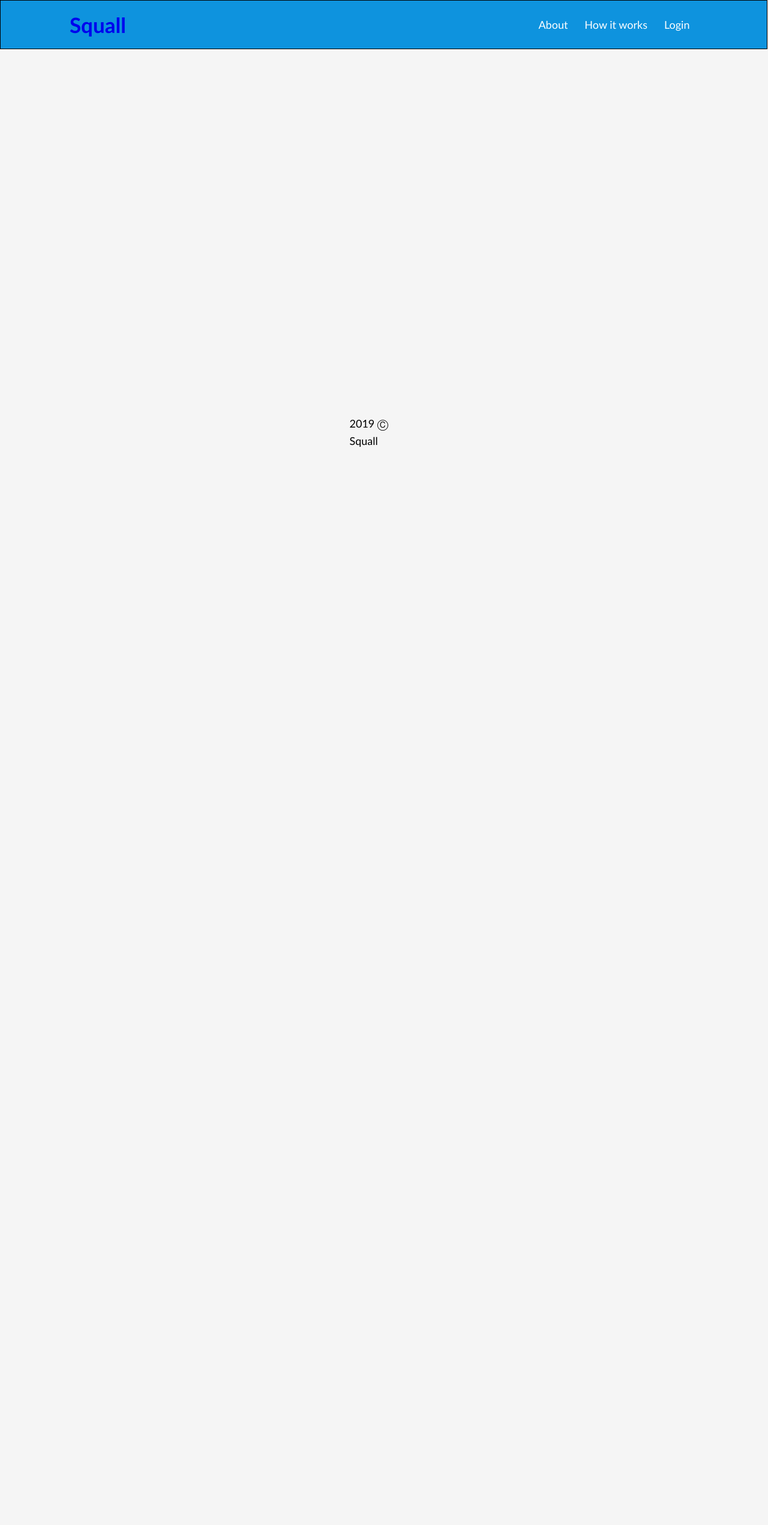
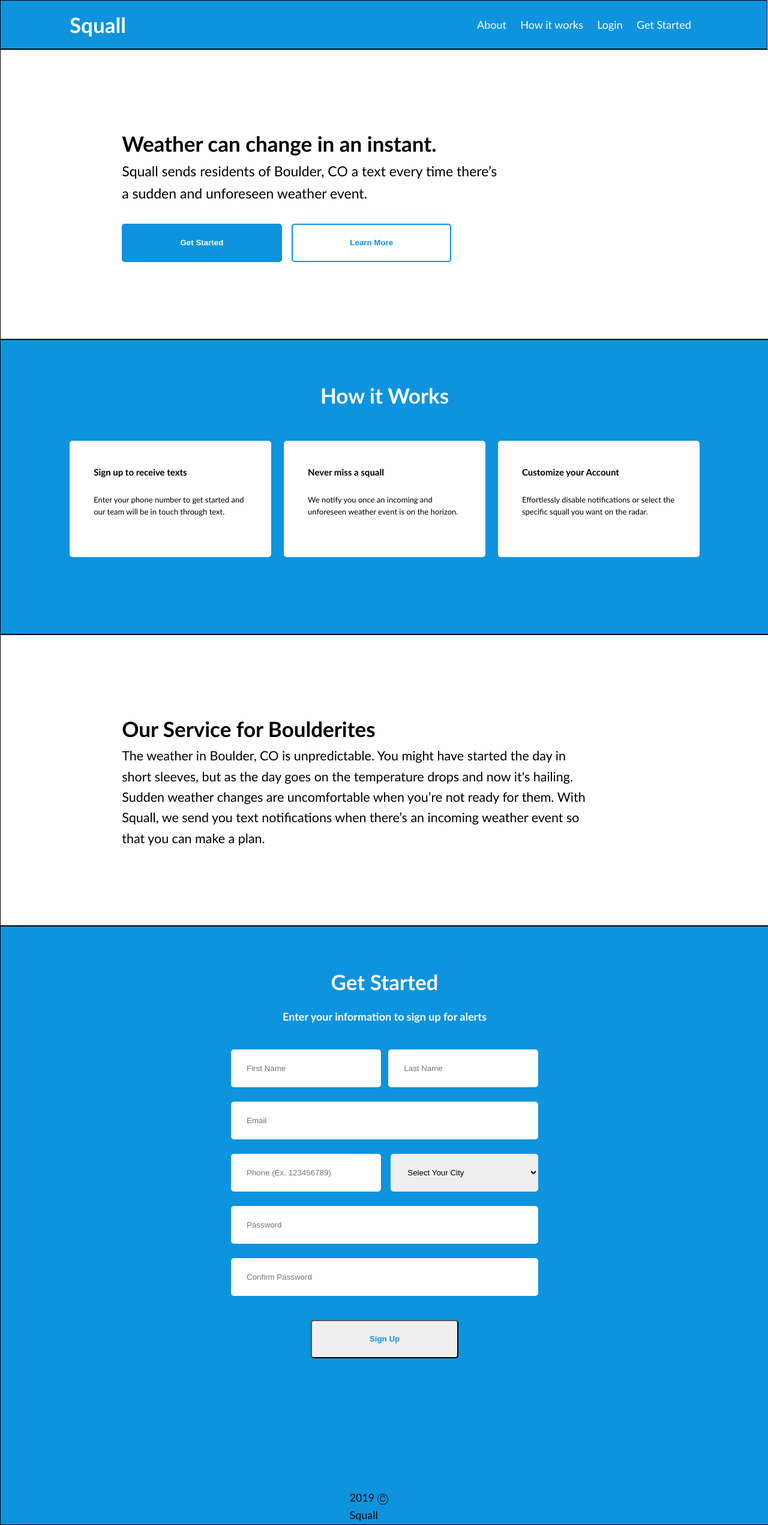
Before and after one commit to jordanjmiller/SquallHackathonFrontend, a React (Create React App) app: page / in a window 1280 px wide. Shown: the whole page at 60% size. Before the commit the page ends 800 px from the top, so only its background shows below. Built offline with nearby package versions, Linux system fonts and the light colour scheme.

Commit message:
landing page styling roughed out, footer position improved

```diff
--- a/src/App.js
+++ b/src/App.js
@@ -1,28 +1,30 @@
 import React, {useState, useEffect} from 'react';
-import { Route, NavLink, useLocation } from 'react-router-dom';
+import { Route, NavLink } from 'react-router-dom';
 import './index.css';
 import Account from './Components/Account.js';
+import Landing from './Components/Landing';
+import Login from './Components/Login';
 
 function App() {
+
 
   return (
     <div>
       <header className='header'>
         <div>
-          <NavLink className='navLink' to='/Account'><h2>{`Squall`}</h2></NavLink>
+          <NavLink className='navLink' to='/'><h2>Squall</h2></NavLink>
         </div>
         <nav>
-          {/* <NavLink className='navLink' to='/'>Home</NavLink> */}
-          <NavLink className='navLink' to='/'>About</NavLink>
+          <p>About</p>
           <NavLink className='navLink' to='/'>How it works</NavLink>
           <NavLink className='navLink' to='/Login'>Login</NavLink>
-          {/* <NavLink className='navLink' to='/Account'>Account</NavLink> */}
-          {/* <NavLink className='navLink' to='/Contact'>Contact</NavLink> */}
+          <NavLink className='navLink' to='/'>Get Started</NavLink>
         </nav>
       </header>
 
+        <Route exact path='/' render={props => <Landing {...props} />} />
         <Route exact path='/Account' render={props => <Account {...props} />} />
-
+        <Route exact path='/Login' render={props => <Login {...props} />} />
       <footer>
           <p>2019 Ⓒ Squall</p>
       </footer>
--- /dev/null
+++ b/src/Components/Landing.js
@@ -0,0 +1,73 @@
+import React from 'react'
+
+export default function Landing() {
+
+
+
+    const handleSubmit = () => {
+
+    }
+
+
+    return (
+        <div className='landingContainer'>
+            <div className='landingWeather'>
+                <div className='landingWeatherInner'>
+                    <h2>Weather can change in an instant.</h2>
+                    <p>Squall sends residents of Boulder, CO a text every time there’s a sudden and unforeseen weather event.</p>
+                    <div>
+                        <button style={{backgroundColor: '#0E93DE', color: 'white'}}>Get Started</button>
+                        <button style={{backgroundColor: 'white', color: '#0E93DE', border: '2px solid #0E93DE'}}>Learn More</button>
+                    </div>
+                </div>
+            </div>
+            <div className='landingHowIt'>
+                <div className='landingHowItInner'>
+                    <h2>How it Works</h2>
+                    <div>
+                        <h3>Sign up to receive texts</h3>
+                        <p>Enter your phone number to get started and our team will be in touch through text.</p>
+                    </div>
+                    <div>
+                        <h3>Never miss a squall</h3>
+                        <p>We notify you once an incoming and unforeseen weather event is on the horizon.</p>
+                    </div>
+                    <div>
+                        <h3>Customize your Account</h3>
+                        <p>Effortlessly disable notifications or select the specific squall you want on the radar.</p>
+                    </div>
+                </div>
+            </div>
+            <div className='landingBoulderites'>
+                <div className='landingBoulderitesInner'>
+                    <h2>Our Service for Boulderites</h2>
+                    <p>The weather in Boulder, CO is unpredictable. You might have started the day in short sleeves,
+                        but as the day goes on the temperature drops and now it's hailing. Sudden weather changes are
+                        uncomfortable when you’re not ready for them. With Squall, we send you text notifications when
+                        there’s an incoming weather event so that you can make a plan.
+                    </p>
+                </div>
+            </div>
+            <div className='landingGetStarted'>
+                <div className='landingGSInnerDiv'>
+                    <h2>Get Started</h2>
+                    <p>Enter your information to sign up for alerts</p>
+                    <input className='landingInputHalf' type='Text' required placeholder='First Name'/>
+                    <input className='landingInputHalf' type='Text' required placeholder='Last Name'/>
+                    <input className='landingInputFull' type='Text' required placeholder='Email'/>
+                    <input className='landingInputHalf' type='Text' required placeholder='Phone (Ex. 123456789)'/>
+                    <select className='landingInputHalf' required>
+                        <option value="none" selected disabled hidden> Select Your City </option>
+                        <option value="Seattle">Seattle</option>
+                        <option value="Boulder">Boulder</option>
+                        <option value="Chicago">Chicago</option>
+                        <option value="Texas">Texas</option>
+                    </select>
+                    <input className='landingInputFull' type='Text' required placeholder='Password'/>
+                    <input className='landingInputFull' type='Text' required placeholder='Confirm Password'/>
+                    <button onClick={handleSubmit}>Sign Up</button>
+                </div>
+            </div>
+        </div>
+    )
+}
--- /dev/null
+++ b/src/LESS/ComponentStyles/Landing.less
@@ -0,0 +1,153 @@
+.landingContainer{
+    width: 100%;
+}
+.landingWeather{
+    border: 1px solid black;
+    width: 100%;
+    height: 20.02%;
+}
+.landingWeatherInner{
+    width: 61.3%;
+    margin: 128px 22.8% 128px 15.8%;
+    h2{
+        font-weight: 1000;
+        margin: 0;
+    }
+    p{
+        font-size: 2.3rem;
+        width: 80%;
+        margin: 0;
+    }
+    div{
+        display: flex;
+        justify-content: space-between;
+        width: 70%;
+        // background-color: orange;
+        button{
+            font-weight: 800;
+            width: 48.5%;
+            height: 64px;
+            margin-top: 32px;
+            border: none;
+            border-radius: 5px;
+            &hover{
+                cursor: pointer;
+            }
+        }
+    }
+}
+
+.landingHowIt{
+    border: 1px solid black;
+    background-color: @main-blue;
+    width: 100%;
+    height: 20.04%;
+}
+.landingHowItInner{
+    display: flex;
+    justify-content: space-between;
+    flex-wrap: wrap;
+    // background-color: orange;
+    width: 82%;
+    margin: 0 auto;
+    h2{
+        color: white;
+        width: 90%;
+        text-align: center;
+        margin: 64px auto 48px auto;
+    }
+    div{
+        background-color: white;
+        border-radius: 5px;
+        width: 32%;
+        margin-bottom: 128px;
+        h3{
+            font-size: 1.5rem;
+            margin: 40px 0 24px 40px;
+            // text-align: left;
+        }
+        p{
+            font-size: 1.3rem;;
+            margin: 0 40px 65px 40px;
+            text-align: left;
+        }
+    }
+}
+
+.landingBoulderites{
+    border: 1px solid black;
+    width: 100%;
+}
+.landingBoulderitesInner{
+    width: 61.3%;
+    margin: 128px 22.8% 128px 15.8%;
+    h2{
+        margin: 0;
+    }
+    p{
+        font-size: 2.15rem;
+        margin: 0;
+    }
+}
+
+.landingGetStarted{
+    display: flex;
+    justify-content: space-around;
+    border: 1px solid black;
+    background-color: @main-blue;
+    width: 100%;
+}
+.landingGSInnerDiv{
+    display: flex;
+    justify-content: space-between;
+    flex-wrap: wrap;
+    // background-color: pink;
+    margin: 0;
+    color: white;
+    width: 40%;
+    h2{
+        width: 90%;
+        text-align: center;
+        font-weight: 800px;
+        margin: 64px auto 0 auto;
+    }
+    p{
+        // background-color: orange;
+        font-weight: 600;
+        width: 80%;
+        text-align: center;
+        margin: 16px auto;
+    }
+    button{
+        color: @main-blue;
+        font-weight: 900;
+        border-radius: 5px;
+        width: 48.2%;
+        margin: 40px auto 277px auto;
+        height: 64px;
+    }
+    input{
+        height: 61px;
+        // background-color: orange;
+    }
+}
+.landingInputHalf{
+    // background-color: purple;
+    width: 48%;
+    // height: 6%;
+    margin: 0 0 0 0;
+    margin-top: 24px;
+    border: none;
+    border-radius: 5px;
+    text-indent: 24px;
+}
+.landingInputFull{
+    // background-color: purple;
+    width: 100%;
+    // height: 6%;
+    margin: 0 0 0 0;
+    margin-top: 24px;
+    border: none;
+    border-radius: 5px;
+    text-indent: 24px;
+}
--- a/src/LESS/global.less
+++ b/src/LESS/global.less
@@ -7,10 +7,11 @@ body {
     color: black;
     font-size: @main-font-size;
     // background-color: slategray;
-    background-color: #F5F5F5;
+    background-color: #FFFFFF;
     line-height: 1.6;
     overflow: auto;
     margin: 0;
+    padding: 0;
 }
 
 h1 {
--- a/src/LESS/header.less
+++ b/src/LESS/header.less
@@ -7,22 +7,36 @@
     color: white;
     width: 99.8%;
     height: 80px;
+    h2{
+        color: white;
+        text-decoration: none;
+        &:hover{
+            text-decoration: underline;
+        }
+    }
     div{
         margin-left: 9%;
     }
     nav{
         display: flex;
         justify-content: space-around;
+        align-items: center;
         // background-color: red;
         background-color: @main-blue;
         // border: 1px solid black;
-        width: 280px;
+        width: 380px;
         margin-right: 9%;
         a{
-            // margin: 0;
-            // padding: 0;
+            margin: 0;
+            padding: 0;
             color: white;
             &:hover{
+                text-decoration: underline;
+            }
+        }
+        p{
+            &:hover{
+                cursor: pointer;
                 text-decoration: underline;
             }
         }
@@ -30,13 +44,10 @@
 }
 
 footer{
-    position: absolute;
-    bottom: 32px;
-    left: 50%;
-    margin: 3.5% auto 0 auto;
+    margin: -60px 0 0 0;
     p{
         // background-color: pink;
         width: 115px;
-        margin-left: -57.5px;
+        margin: 0 auto;
     }
 }
--- a/src/LESS/index.less
+++ b/src/LESS/index.less
@@ -9,3 +9,4 @@
 @import "header.less";
 @import "./ComponentStyles/Utils.less";
 @import "./ComponentStyles/Account.less";
+@import "./ComponentStyles/Landing.less";
--- a/src/index.css
+++ b/src/index.css
@@ -33,10 +33,11 @@ body {
   font-family: 'Lato', sans-serif;
   color: black;
   font-size: 1.8rem;
-  background-color: #F5F5F5;
+  background-color: #FFFFFF;
   line-height: 1.6;
   overflow: auto;
   margin: 0;
+  padding: 0;
 }
 h1 {
   font-size: 4.5rem;
@@ -63,31 +64,42 @@ a {
   width: 99.8%;
   height: 80px;
 }
+.header h2 {
+  color: white;
+  text-decoration: none;
+}
+.header h2:hover {
+  text-decoration: underline;
+}
 .header div {
   margin-left: 9%;
 }
 .header nav {
   display: flex;
   justify-content: space-around;
+  align-items: center;
   background-color: #0E93DE;
-  width: 280px;
+  width: 380px;
   margin-right: 9%;
 }
 .header nav a {
+  margin: 0;
+  padding: 0;
   color: white;
 }
 .header nav a:hover {
   text-decoration: underline;
 }
+.header nav p:hover {
+  cursor: pointer;
+  text-decoration: underline;
+}
 footer {
-  position: absolute;
-  bottom: 32px;
-  left: 50%;
-  margin: 3.5% auto 0 auto;
+  margin: -60px 0 0 0;
 }
 footer p {
   width: 115px;
-  margin-left: -57.5px;
+  margin: 0 auto;
 }
 /* The switch - the box around the slider */
 .switch {
@@ -187,3 +199,143 @@ input:checked + .slider:before {
   height: 64px;
   margin: 32px auto 0 auto;
 }
+.landingContainer {
+  width: 100%;
+}
+.landingWeather {
+  border: 1px solid black;
+  width: 100%;
+  height: 20.02%;
+}
+.landingWeatherInner {
+  width: 61.3%;
+  margin: 128px 22.8% 128px 15.8%;
+}
+.landingWeatherInner h2 {
+  font-weight: 1000;
+  margin: 0;
+}
+.landingWeatherInner p {
+  font-size: 2.3rem;
+  width: 80%;
+  margin: 0;
+}
+.landingWeatherInner div {
+  display: flex;
+  justify-content: space-between;
+  width: 70%;
+}
+.landingWeatherInner div button {
+  font-weight: 800;
+  width: 48.5%;
+  height: 64px;
+  margin-top: 32px;
+  border: none;
+  border-radius: 5px;
+}
+.landingWeatherInner div buttonhover {
+  cursor: pointer;
+}
+.landingHowIt {
+  border: 1px solid black;
+  background-color: #0E93DE;
+  width: 100%;
+  height: 20.04%;
+}
+.landingHowItInner {
+  display: flex;
+  justify-content: space-between;
+  flex-wrap: wrap;
+  width: 82%;
+  margin: 0 auto;
+}
+.landingHowItInner h2 {
+  color: white;
+  width: 90%;
+  text-align: center;
+  margin: 64px auto 48px auto;
+}
+.landingHowItInner div {
+  background-color: white;
+  border-radius: 5px;
+  width: 32%;
+  margin-bottom: 128px;
+}
+.landingHowItInner div h3 {
+  font-size: 1.5rem;
+  margin: 40px 0 24px 40px;
+}
+.landingHowItInner div p {
+  font-size: 1.3rem;
+  margin: 0 40px 65px 40px;
+  text-align: left;
+}
+.landingBoulderites {
+  border: 1px solid black;
+  width: 100%;
+}
+.landingBoulderitesInner {
+  width: 61.3%;
+  margin: 128px 22.8% 128px 15.8%;
+}
+.landingBoulderitesInner h2 {
+  margin: 0;
+}
+.landingBoulderitesInner p {
+  font-size: 2.15rem;
+  margin: 0;
+}
+.landingGetStarted {
+  display: flex;
+  justify-content: space-around;
+  border: 1px solid black;
+  background-color: #0E93DE;
+  width: 100%;
+}
+.landingGSInnerDiv {
+  display: flex;
+  justify-content: space-between;
+  flex-wrap: wrap;
+  margin: 0;
+  color: white;
+  width: 40%;
+}
+.landingGSInnerDiv h2 {
+  width: 90%;
+  text-align: center;
+  font-weight: 800px;
+  margin: 64px auto 0 auto;
+}
+.landingGSInnerDiv p {
+  font-weight: 600;
+  width: 80%;
+  text-align: center;
+  margin: 16px auto;
+}
+.landingGSInnerDiv button {
+  color: #0E93DE;
+  font-weight: 900;
+  border-radius: 5px;
+  width: 48.2%;
+  margin: 40px auto 277px auto;
+  height: 64px;
+}
+.landingGSInnerDiv input {
+  height: 61px;
+}
+.landingInputHalf {
+  width: 48%;
+  margin: 0 0 0 0;
+  margin-top: 24px;
+  border: none;
+  border-radius: 5px;
+  text-indent: 24px;
+}
+.landingInputFull {
+  width: 100%;
+  margin: 0 0 0 0;
+  margin-top: 24px;
+  border: none;
+  border-radius: 5px;
+  text-indent: 24px;
+}
```
